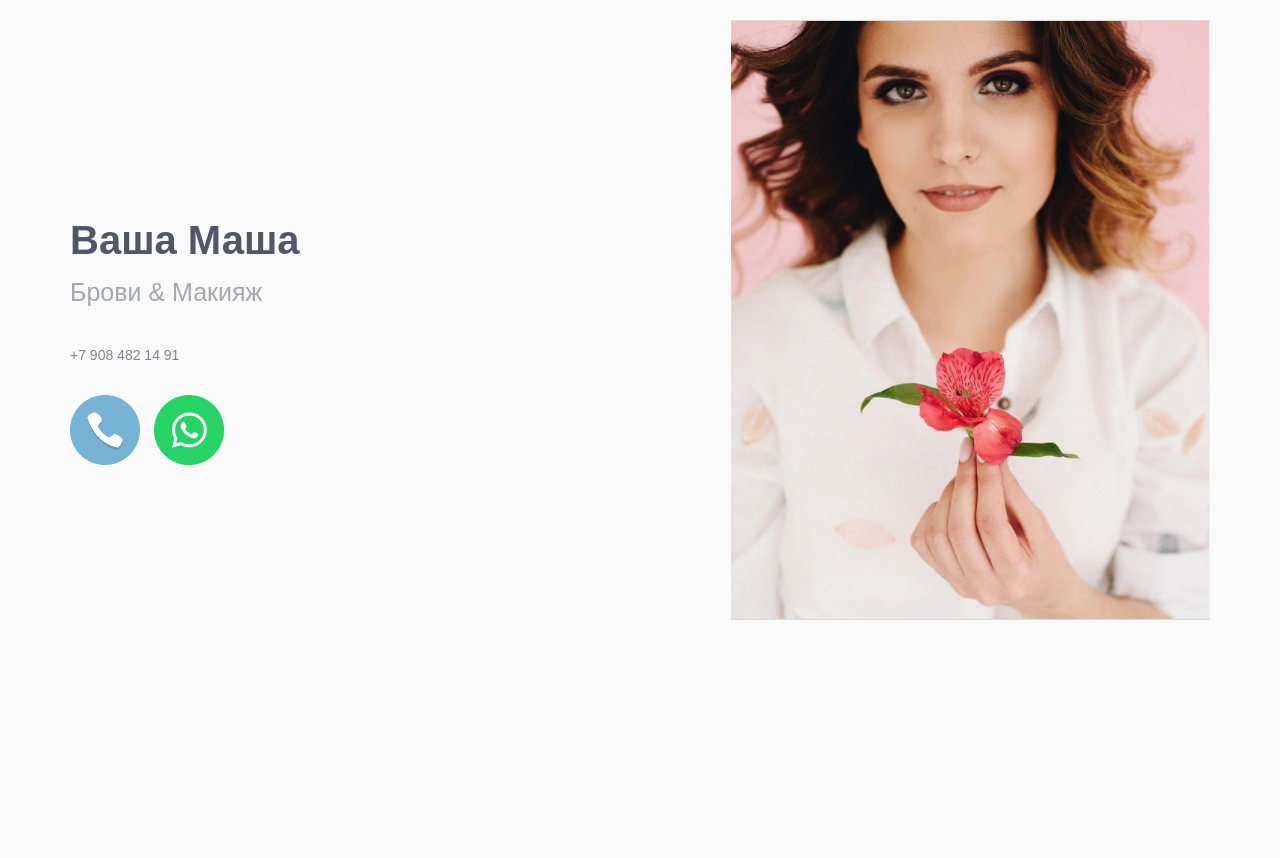
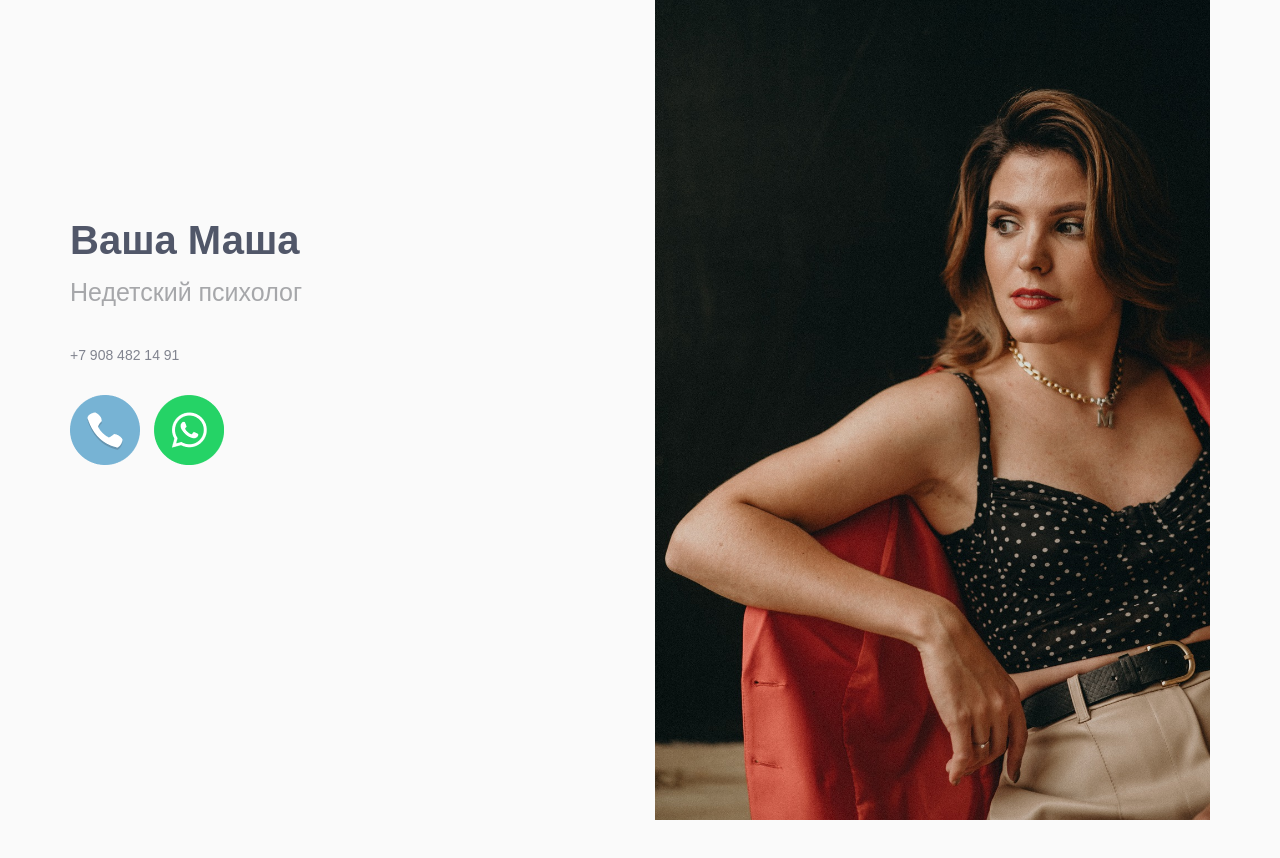
Before and after one commit to Greshnov/vasha-masha, a plain HTML site: page index.html in a window 1280 px wide. Before the commit the page ends 800 px from the top, so only its background shows below. Drawn offline with Linux system fonts and the light colour scheme.

Commit message:
Update - change profession.

```diff
--- a/index.html
+++ b/index.html
@@ -3,10 +3,10 @@
     <!-- BEGIN HEAD -->
     <head>
         <meta charset="utf-8"/>
-        <title>Ваша Маша</title>
+        <title>Ваша Маша. Недетский психолог</title>
         <meta http-equiv="X-UA-Compatible" content="IE=edge">
         <meta content="width=device-width, initial-scale=1" name="viewport"/>
-        <meta content="БРОВИ МАКИЯЖ УЛЬЯНОВСК - Подруга твоих бровей - Покажу, как макияж изменит твою жизнь - Безупречное качество - Сертифицированный мастер - Онлайн запись - Салон красоты - Коррекция окрашивание долговременная укладка бровей" name="description"/>
+        <meta content="Психолог. Москва. Онлайн. Счастье. Недетский психолог" name="description"/>
         <meta content="Ваша Маша" name="author"/>
 
         <!-- GLOBAL MANDATORY STYLES -->
@@ -46,13 +46,13 @@
                     <div class="col-sm-6 sm-margin-b-60">
                         <div class="margin-b-30" itemscope>
                             <h1 itemprop="name" class="promo-block-title" style = "font-size: 40px;">Ваша Маша</h1>
-                            <p class="promo-block-text">Брови &amp; Макияж</p>
+                            <p class="promo-block-text">Недетский психолог</p>
 							<!--<p><a itemprop="address" href="https://yandex.ru/maps/?pt=48.402448,54.329431&z=18&l=map">Ульяновск, Радищева 82</a>-->
 							</br>
 							<a itemprop="telephone" href="tel:+79084821491">+7 908 482 14 91</a><p/>
                         </div>
                         <ul class="list-inline">
-                            <!--<li><a href="https://www.instagram.com/vasha.masha.ul/">
+                            <!--<li><a href="">
 							<img src="img/social/Instagram70.png"></a></li>-->
 							<li><a href="tel:+79084821491">
 							<img src="img/social/Phone70.png"></a></li>
@@ -65,8 +65,8 @@
                         </ul>
                     </div>
                     <div class="col-sm-6">
-                        <div class="promo-block-img-wrap">
-                            <a href="https://www.instagram.com/vasha.masha.ul/"> <img class="promo-block-img img-responsive" src="img/person/Masha.png" align="Avatar"> </a>
+                        <div class="promo-block-img-wrap" style="height:600px;">
+                            <a href=""> <img class="promo-block-img img-responsive" src="img/person/Masha.jpg" align="Avatar"> </a>
                         </div>
                     </div>
                 </div>
```
Also changed, not shown: img/person/Masha.jpg (added), img/person/Masha.png (deleted).
